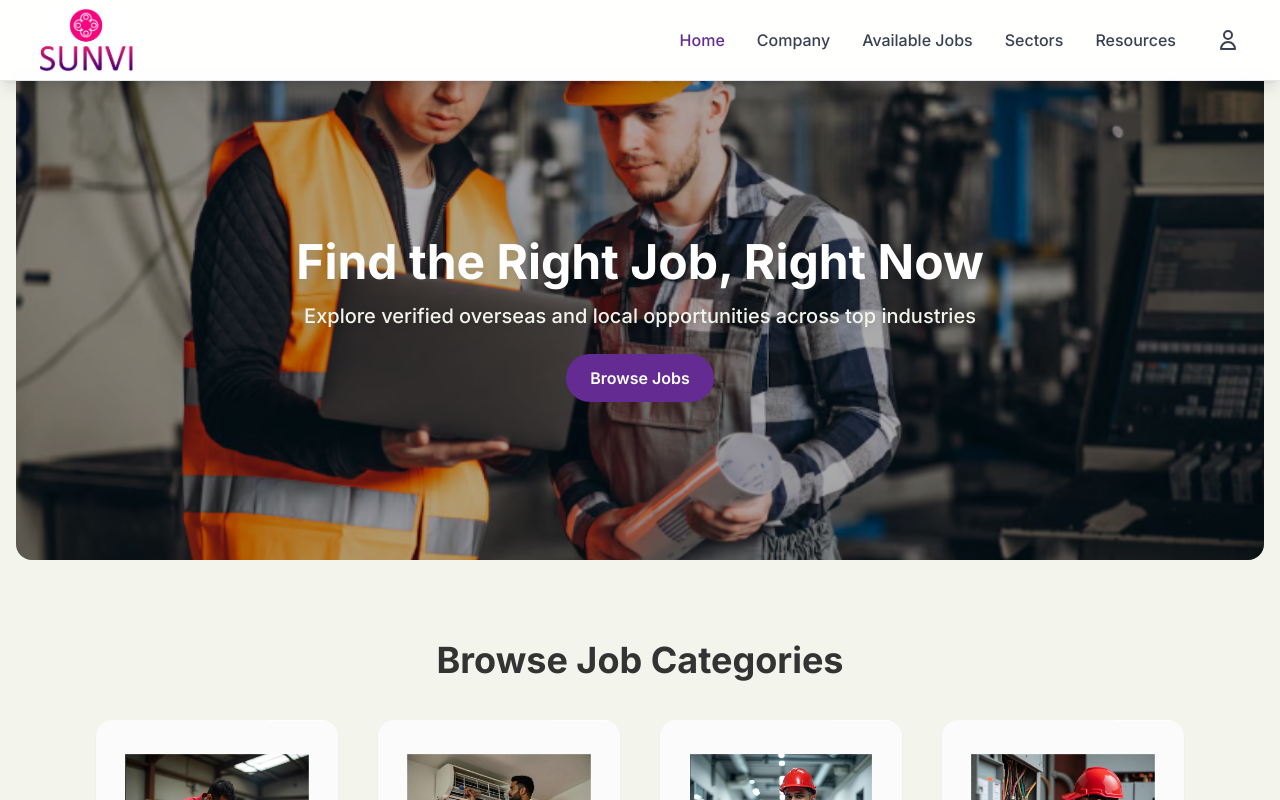
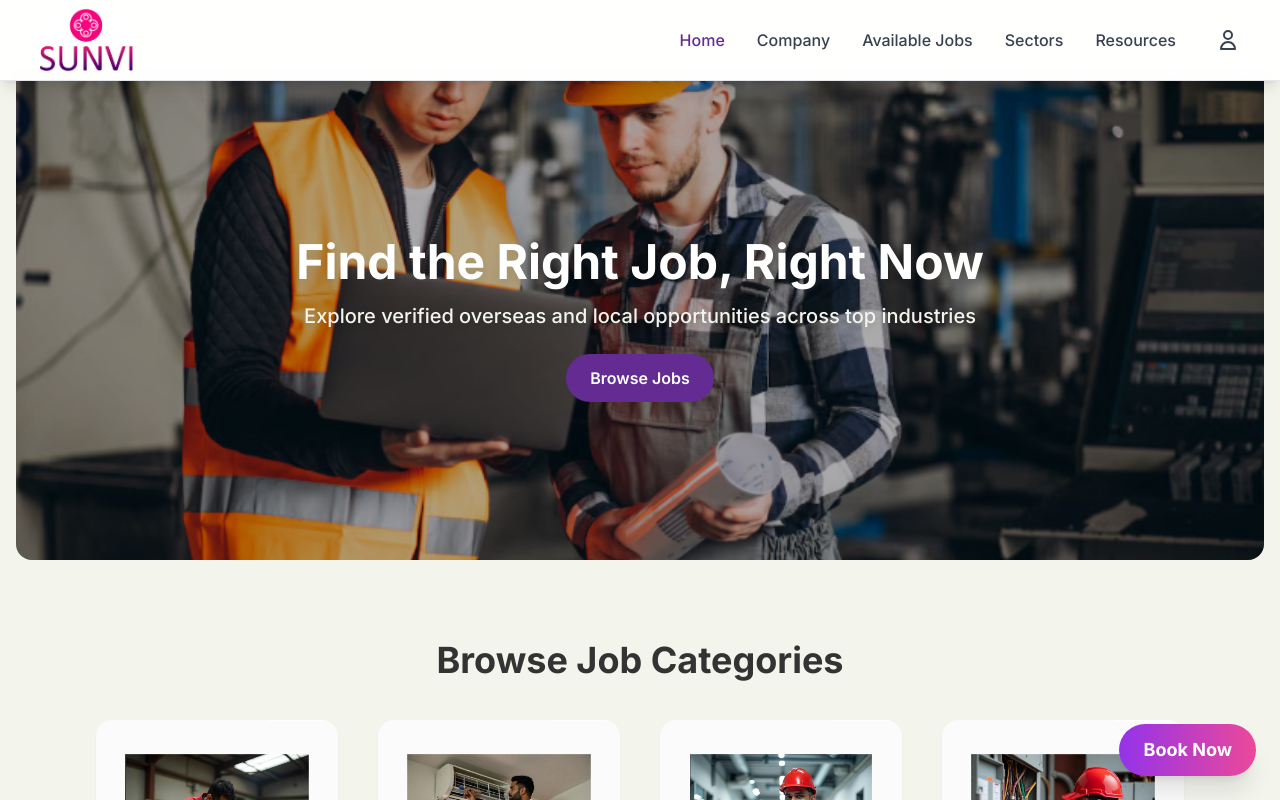
Before and after one commit to dhts-dev/dhts-dev.github.io, a React (Vite) app: page / in a window 1280 px wide. Shown: the top 800 px of the page. Built offline with nearby package versions, Linux system fonts and the light colour scheme.

Commit message:
1) Added CTA button for Apply Now 2) Minor Formatting Changes

```diff
--- /dev/null
+++ b/src/components/common/ApplyNowButton.jsx
@@ -0,0 +1,21 @@
+import React from "react";
+import { useNavigate } from "react-router-dom";
+
+const ApplyNowButton = () => {
+  const navigate = useNavigate();
+
+  const handleClick = () => {
+    navigate("/candidate-application"); // change to your route
+  };
+
+  return (
+    <button
+      onClick={handleClick}
+      className="fixed bottom-6 right-6 bg-gradient-to-r from-purple-600 to-pink-500 text-white font-bold text-lg rounded-full shadow-xl px-6 py-3 hover:scale-105 transition-transform duration-300 z-50"
+    >
+      Book Now
+    </button>
+  );
+};
+
+export default ApplyNowButton;
--- a/src/pages/AboutUs.jsx
+++ b/src/pages/AboutUs.jsx
@@ -3,6 +3,7 @@ import { useNavigate } from 'react-router-dom';
 import { motion } from 'framer-motion';
 import Header from '@/components/common/Header';
 import Footer from '@/components/common/Footer';
+import ApplyNowButton from '../components/common/ApplyNowButton';
 
 const AboutUs = () => {
   const navigate = useNavigate();
@@ -11,7 +12,7 @@ const AboutUs = () => {
     <div className="bg-[#f7f6f2] text-[#333] min-h-screen">
       <Header />
       {/* Hero Section */}
-      <section className="relative bg-gradient-to-r from-[#642c92] to-[#8a4bbe] py-20 px-4 sm:px-6 lg:px-8 text-white">
+      <section className="relative bg-gradient-to-r from-[#642c92] to-[#bf34c1] py-20 px-4 sm:px-6 lg:px-8 text-white">
         <div className="relative bg-[#f7f6f2] py-12 md:py-16 px-4 sm:px-6 lg:px-8 border-b-2 border-[#642c92]/20">
           {/* Geometric pattern */}
           <div className="absolute inset-0 overflow-hidden opacity-10">
@@ -331,6 +332,7 @@ const AboutUs = () => {
         </motion.section>
       </div>
       <Footer />
+      <ApplyNowButton />
     </div>
   );
 };
--- a/src/pages/Homepage/index.jsx
+++ b/src/pages/Homepage/index.jsx
@@ -1,6 +1,7 @@
 import React, { useRef } from 'react';
 import Header from '../../components/common/Header';
 import Footer from '../../components/common/Footer';
+import ApplyNowButton from '../../components/common/ApplyNowButton';
 import HeroSection from './HeroSection';
 import JobCategorySection from './JobCategorySection';
 import FeaturedJobsSection from './FeaturedJobsSection';
@@ -31,6 +32,7 @@ const Homepage = () => {
           <WhyChooseUsSection />
           <TestimonialsSection />
           <Footer />
+          <ApplyNowButton />
         </main>
       </div>
     </div>
--- a/src/pages/JobSearch/CandidateApplicationForm.jsx
+++ b/src/pages/JobSearch/CandidateApplicationForm.jsx
@@ -269,7 +269,7 @@ const CandidateApplicationForm = () => {
             <p className="text-center text-base mb-6">
               Please fill in the details in capital letter
             </p>
-            <p className="text-red-500 text-sm mb-4">* indicates required fields</p>
+            <p className="text-red-500 text-sm mb-4">* Indicates required fields</p>
 
             {/* Personal Details to Job Applied For */}
             <div className="grid grid-cols-1 md:grid-cols-2 gap-4 mb-6">
--- a/src/pages/JobSearch/index.jsx
+++ b/src/pages/JobSearch/index.jsx
@@ -1,6 +1,7 @@
 import React from 'react';
 import Header from '../../components/common/Header';
 import Footer from '../../components/common/Footer';
+import ApplyNowButton from '../../components/common/ApplyNowButton';
 import JobRecommendationsSection from './JobRecommendationsSection';
 
 const JobSearchPage = () => {
@@ -11,6 +12,7 @@ const JobSearchPage = () => {
         <JobRecommendationsSection />
       </main>
       <Footer />
+      <ApplyNowButton />
     </div>
   );
 };
```
